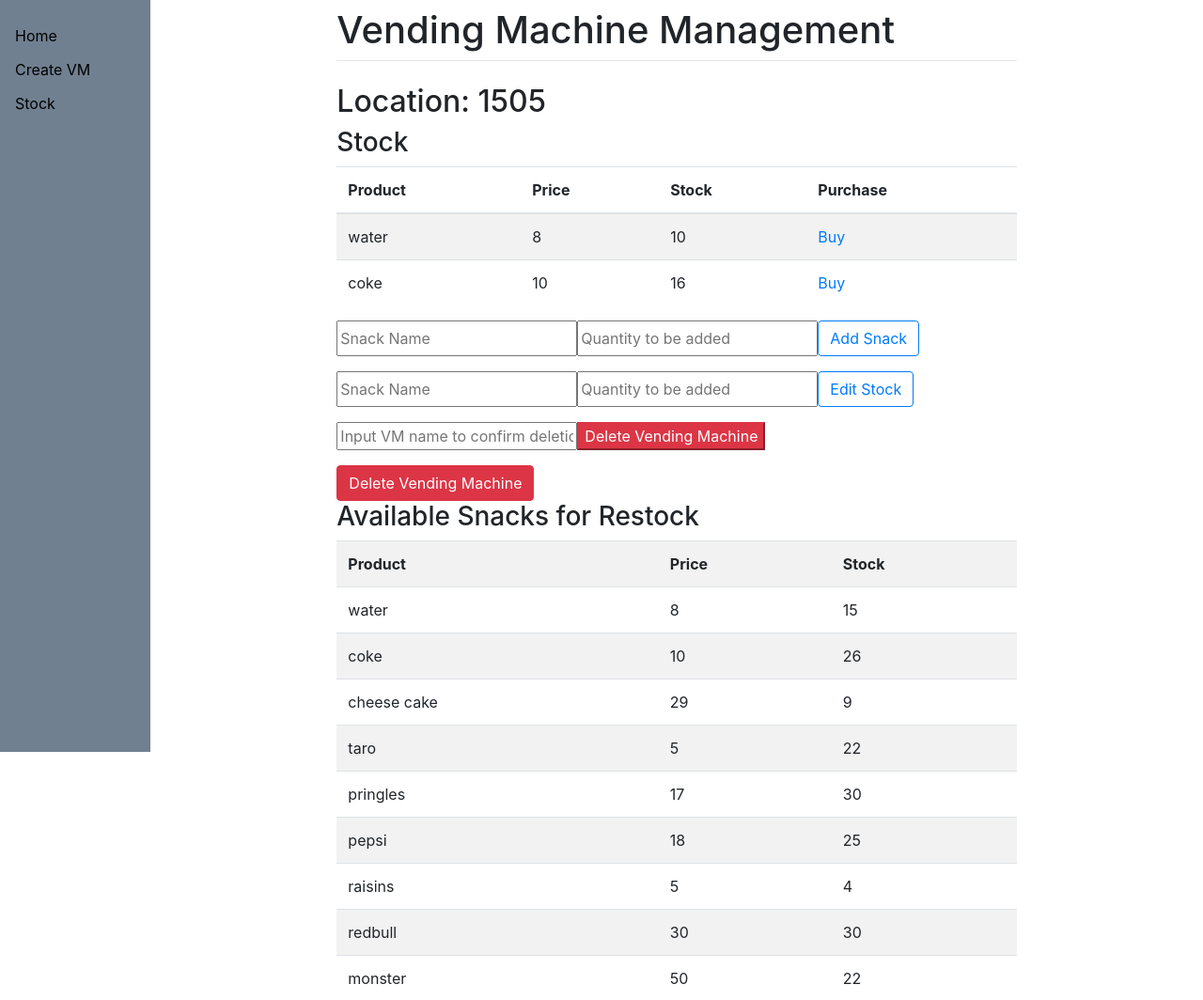
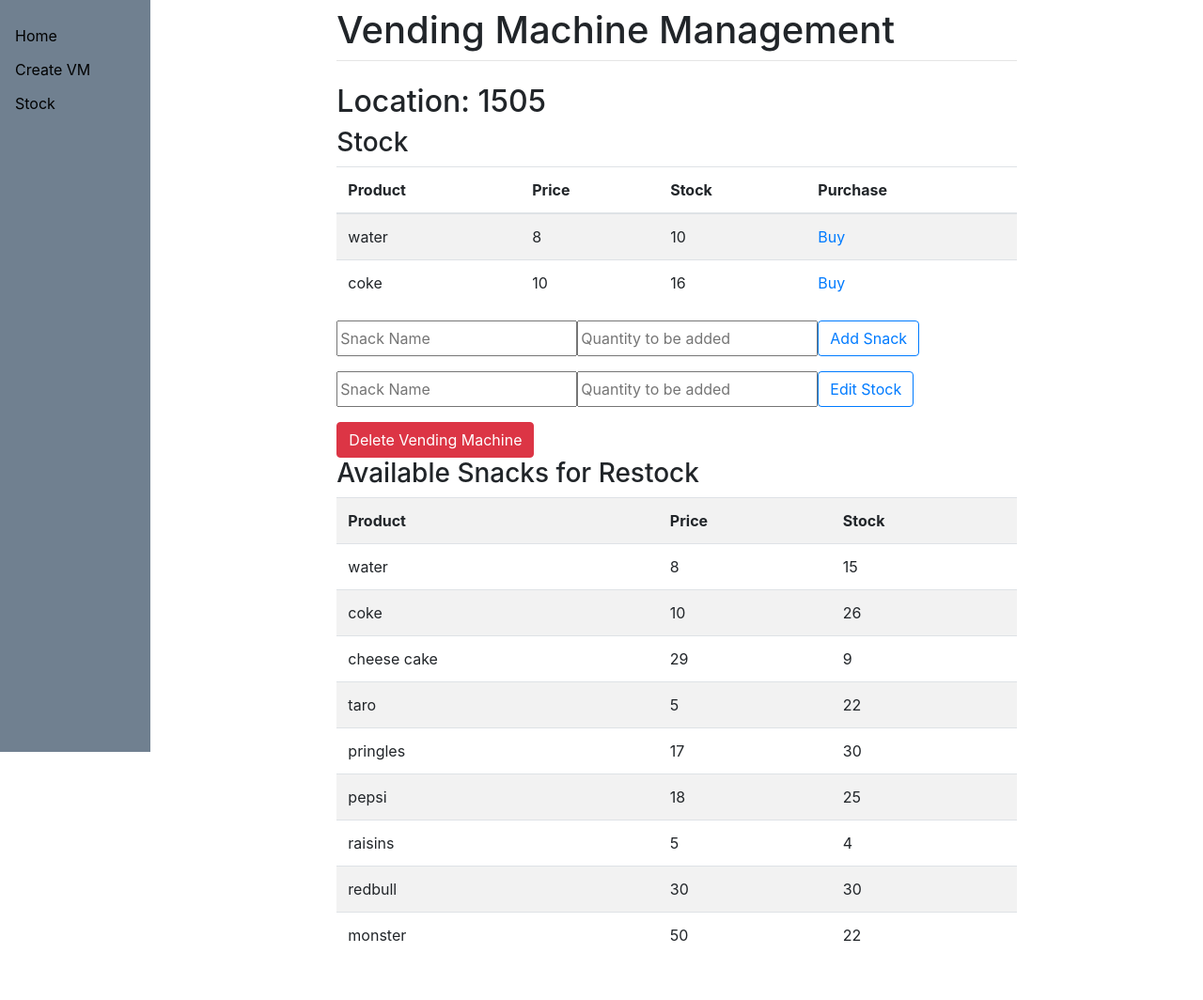
Before and after one commit to frediej/VendMachine, a Django app: page /1505 in a window 1280 px wide. Shown: the top 1064 px of the page at 94% size. After the commit the page ends 1001 px from the top, so only its background shows below. Run offline with Django 4.2, Linux system fonts and the light colour scheme; data comes from the database, SQL or seed files in the repository; both versions use the stored data as it was after the commit.

Commit message:
removed erroneous form being replaced with a button

```diff
--- a/vending/templates/vending/vendingMachine.html
+++ b/vending/templates/vending/vendingMachine.html
@@ -49,16 +49,6 @@
     </form>
 </div>
 
-<div class="delete">
-    <form method="delete" , action="#" class="form-group">
-        {% csrf_token %}
-        <div class="input-group mb-3">
-            <input type="text" name="vmName" placeholder="Input VM name to confirm deletion">
-            <button type="submit" name="deleteVM" value="deleteVM" class="btn-danger">Delete Vending Machine
-            </button>
-        </div>
-    </form>
-</div>
 <div>
     <button type="submit" class="btn btn-danger" onclick="location.href='/deleteVM/{{ vm.id }}/'">Delete Vending Machine</button>
 </div>
--- a/vending/views.py
+++ b/vending/views.py
@@ -65,22 +65,6 @@ def index(response, loc):
                 snack.save()
                 vm.save()
                 return render(response, "vending/vendingMachine.html", {"vm": vm, "stock": stock, "snacks": snacks})
-
-        # Delete vending machine we are in
-        elif response.DELETE.get("deleteVM"):
-            print("deleting vm")
-            vmName = response.DELETE.get("vmName")
-            if vmName == vm.location:
-                print("names match")
-                for s in stock:
-                    snack = snacks.get(id=s.snacks.id)
-                    print(snack)
-                    snack.availableQuantity += int(s.stock)
-                    snack.save()
-
-                vm.delete()
-            print("names didnt match")
-            return render(response, "vending/home.html", {"allVM": VendingMachine.objects.all(), "snacks": snacks})
         else:
             return render(response, "vending/pageNotFound.html", {})
     # return render(response, "vending/vendingMachine.html", {"vm": vm, "stock": stock, "snacks": snacks})
```
Also changed, not shown: db.sqlite3.
